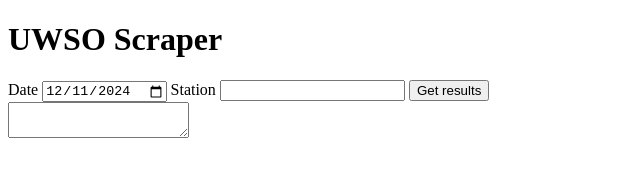
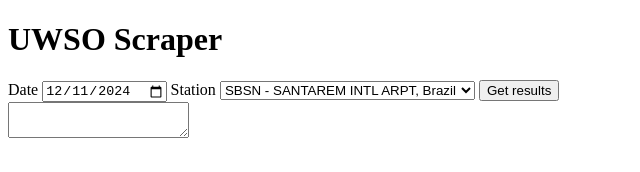
Before and after one commit to decampus/uwso-scraper, a website: page public/index.html in a window 1280 px wide. Shown: the whole page, without its empty margins (0-640 px from the left). Drawn offline with Linux system fonts and the light colour scheme.

Commit message:
feat: turn the Station input into a drop-down list

```diff
--- a/public/index.html
+++ b/public/index.html
@@ -15,7 +15,9 @@
             <label for="date">Date</label>
             <input type="date" name="date" id="date">
             <label for="station">Station</label>
-            <input type="text" name="station" id="station">
+            <select name="station" id="station">
+                <option value="SBSN">SBSN - SANTAREM INTL ARPT, Brazil</option>
+            </select>
             <input type="submit" value="Get results">
         </div>
     </form>
```
